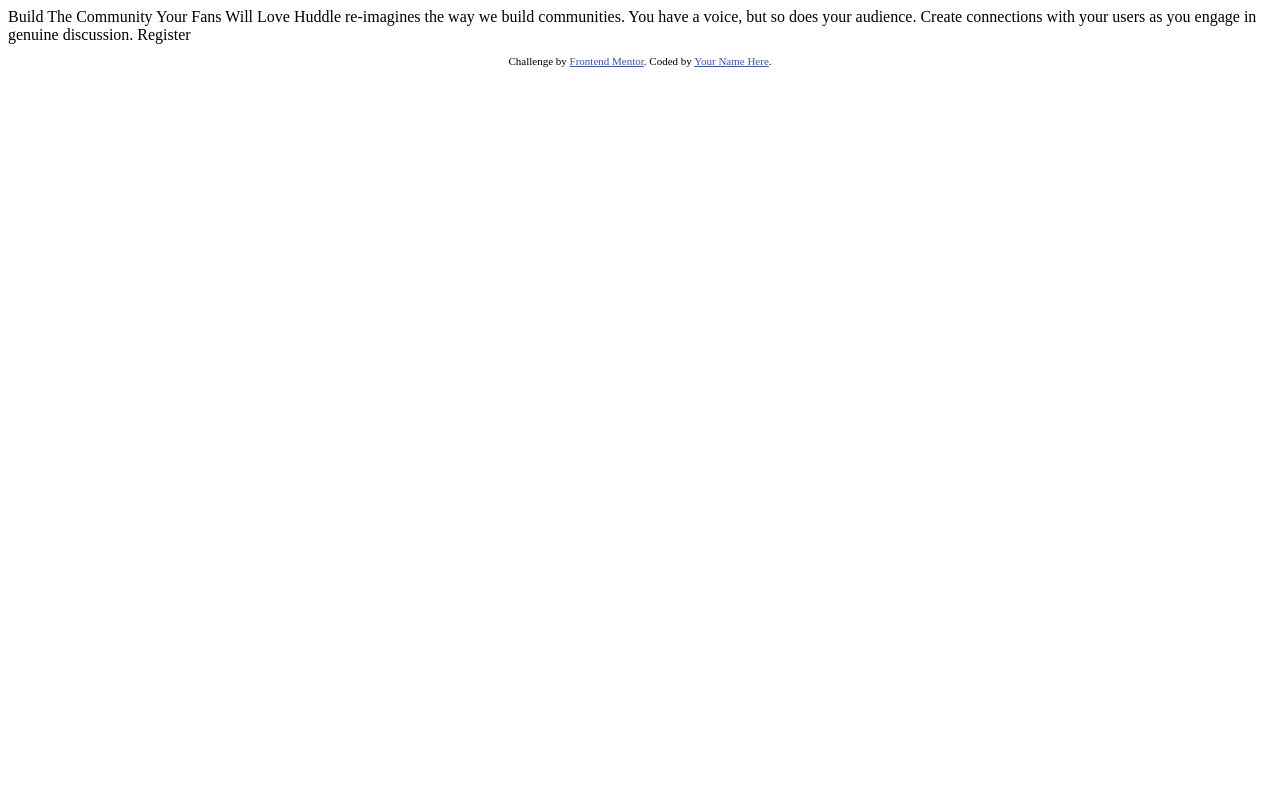
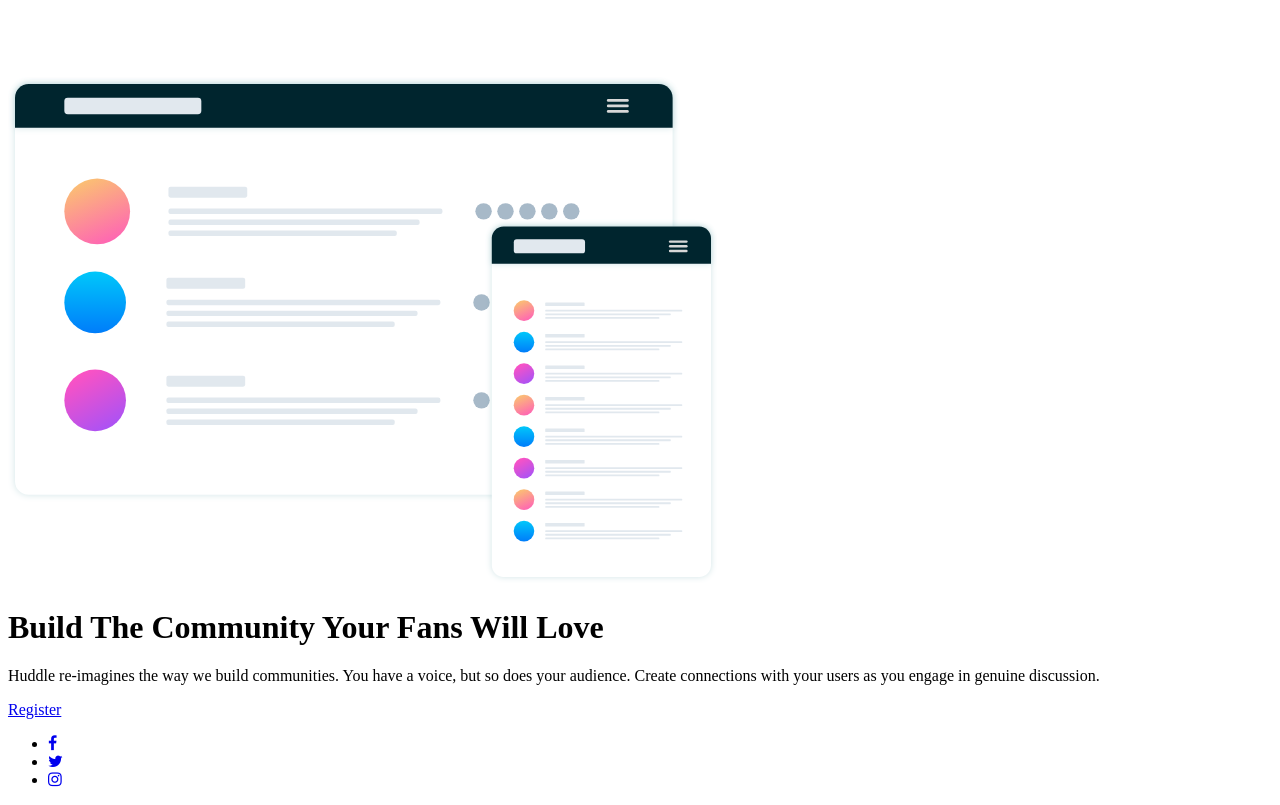
Before and after one commit to MauriceMumbere/huddle-landing-page-with-single-introductory-section-master, a plain HTML site: page index.html in a window 1280 px wide. Drawn offline with Linux system fonts and the light colour scheme.

Commit message:
feat(index): add html structure

```diff
--- a/index.html
+++ b/index.html
@@ -1,33 +1,71 @@
 <!DOCTYPE html>
 <html lang="en">
-<head>
-  <meta charset="UTF-8">
-  <meta name="viewport" content="width=device-width, initial-scale=1.0"> <!-- displays site properly based on user's device -->
+  <head>
+    <meta charset="UTF-8" />
+    <meta name="viewport" content="width=device-width, initial-scale=1.0" />
+    <!-- displays site properly based on user's device -->
 
-  <link rel="icon" type="image/png" sizes="32x32" href="./images/favicon-32x32.png">
+    <link
+      rel="icon"
+      type="image/png"
+      sizes="32x32"
+      href="./images/favicon-32x32.png"
+    />
 
-  <title>Frontend Mentor | Huddle landing page with single introductory section</title>
+    <link
+      rel="stylesheet"
+      href="https://cdnjs.cloudflare.com/ajax/libs/font-awesome/4.7.0/css/font-awesome.min.css"
+    />
 
-  <!-- Feel free to remove these styles or customise in your own stylesheet 👍 -->
-  <style>
-    .attribution { font-size: 11px; text-align: center; }
-    .attribution a { color: hsl(228, 45%, 44%); }
-  </style>
-</head>
-<body>
-
-  Build The Community Your Fans Will Love
-
-  Huddle re-imagines the way we build communities. You have a voice, but so does your audience.
-  Create connections with your users as you engage in genuine discussion.
-
-  Register
-
-  <footer>
-    <p class="attribution">
-      Challenge by <a href="https://www.frontendmentor.io?ref=challenge" target="_blank">Frontend Mentor</a>.
-      Coded by <a href="#">Your Name Here</a>.
-    </p>
-  </footer>
-</body>
+    <title>
+      Frontend Mentor | Huddle landing page with single introductory section
+    </title>
+  </head>
+  <body>
+    <header>
+      <nav>
+        <img src="./images/logo.svg" alt="Logo" />
+      </nav>
+      <div>
+        <div>
+          <img
+            src="./images/illustration-mockups.svg"
+            alt="illustration mockups"
+          />
+        </div>
+        <div>
+          <div>
+            <h1>Build The Community Your Fans Will Love</h1>
+            <p>
+              Huddle re-imagines the way we build communities. You have a voice,
+              but so does your audience. Create connections with your users as
+              you engage in genuine discussion.
+            </p>
+            <div>
+              <a href="#"> Register</a>
+            </div>
+          </div>
+          <div>
+            <ul>
+              <li>
+                <a href="#">
+                  <i class="fa fa-facebook"></i>
+                </a>
+              </li>
+              <li>
+                <a href="#">
+                  <i class="fa fa-twitter"></i>
+                </a>
+              </li>
+              <li>
+                <a href="#">
+                  <i class="fa fa-instagram"></i>
+                </a>
+              </li>
+            </ul>
+          </div>
+        </div>
+      </div>
+    </header>
+  </body>
 </html>
```
